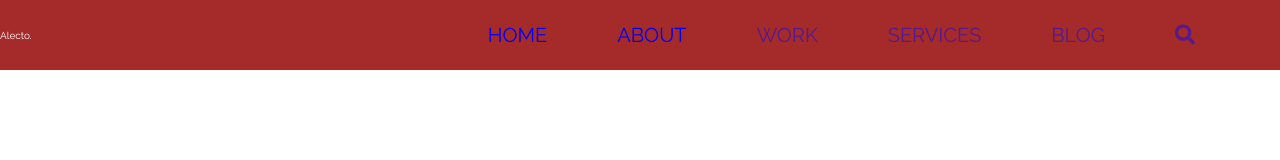
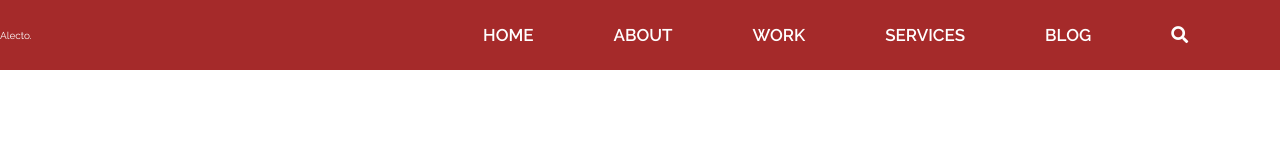
Before and after one commit to Kosik33i6/project-allecto, a website: page index.html in a window 1280 px wide. Drawn offline with Linux system fonts and the light colour scheme.

Commit message:
Add variables to _variable.scss, update navigation styles

```diff
--- a/sass/abstracts/_variables.scss
+++ b/sass/abstracts/_variables.scss
@@ -0,0 +1,4 @@
+$color-text-1: #fff;
+$color-text-2: #576671;
+
+$color-primary: #17daa3;
--- a/sass/layout/_navigation.scss
+++ b/sass/layout/_navigation.scss
@@ -5,9 +5,12 @@
     color: #fff;
     height: 7rem;
 
-    &__logo-box {}
+    &__logo-box {
+        flex-basis: 30%;
+    }
 
     &__list-item-box {
+        flex-basis: 70%;
         margin-left: auto;
         padding-right: 5rem;
     }
@@ -17,14 +20,20 @@
         display: flex;
     }
 
-    &__item {}
+    &__item {
+        &:not(:last-child) {
+            margin-right: 1rem;
+        }
+    }
 
     &__link {
         display: inline-block;
         padding: 1.5rem 3.5rem;
-        font-size: 2rem;
+        font-size: 1.7rem;
         text-decoration: none;
         text-transform: uppercase;
+        font-weight: 600;
+        color: $color-text-1;
     }
 
 }
```
Also changed, not shown: css/style.css, 1 other file.
